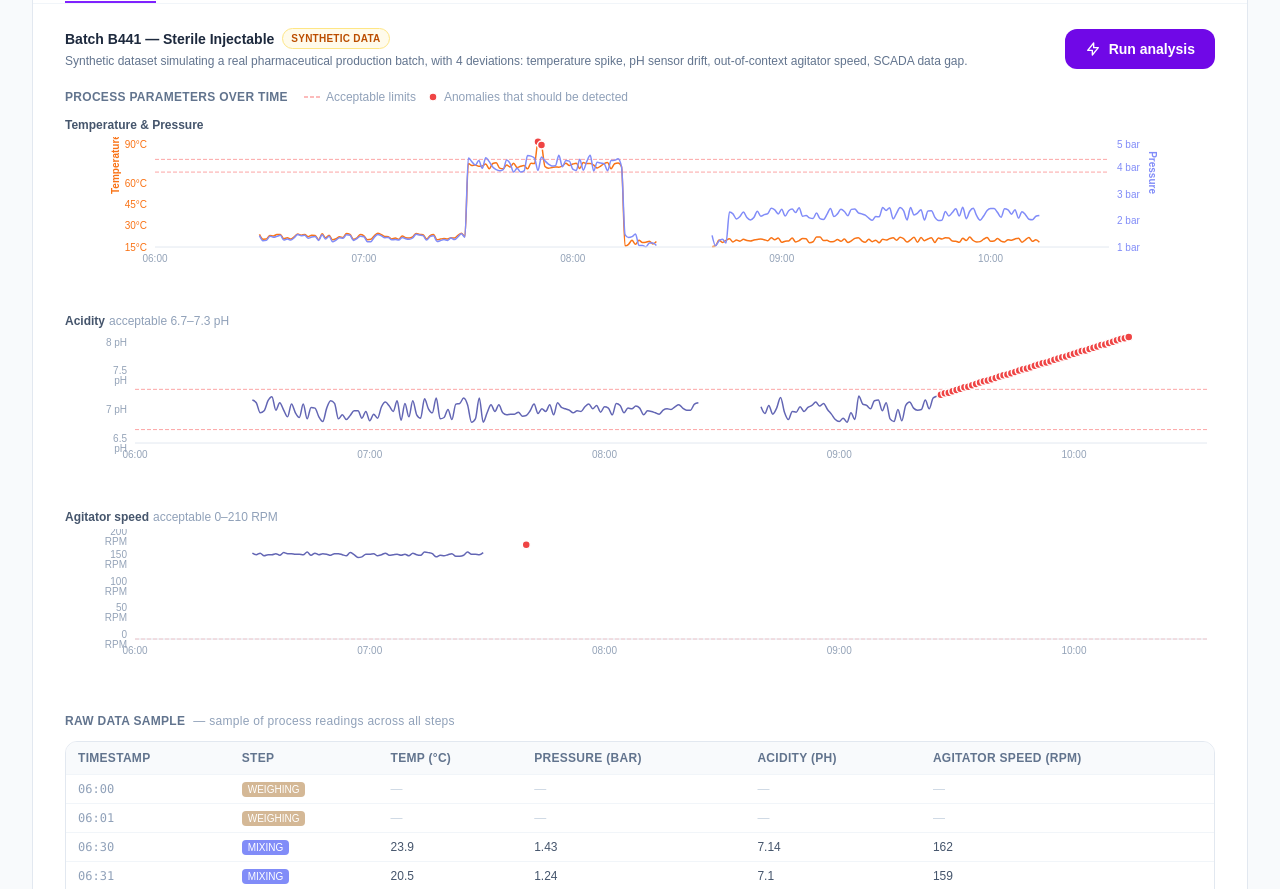
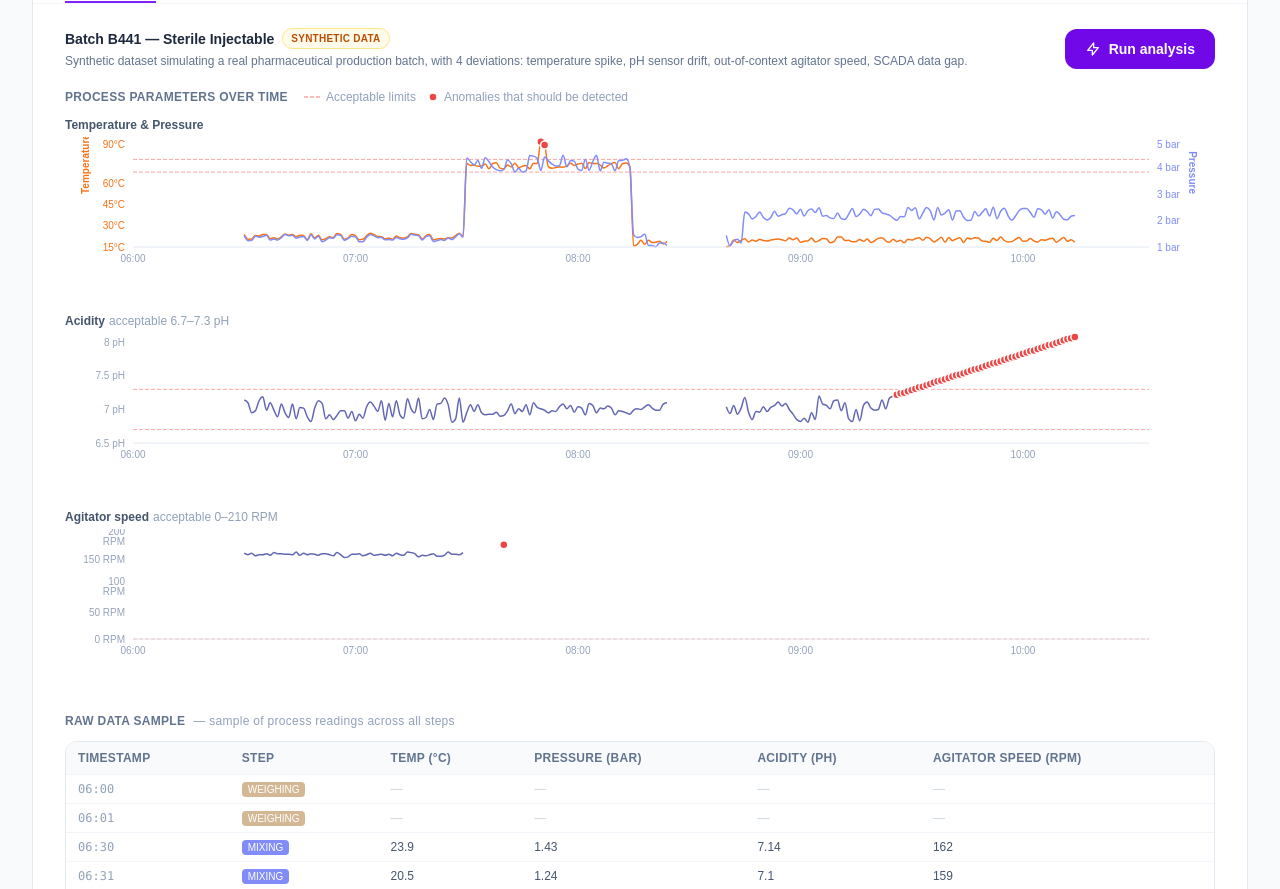
Before and after one commit to samuelpilot86/ai-deviation-detective, a Next.js app: page / in a window 1280 px wide. Shown: the part 480-1369 px from the top of the page. Built offline with nearby package versions, Linux system fonts and the light colour scheme.

Commit message:
Align X-axis start/end across all 3 charts: unify Y-axis widths and chart margins

```diff
--- a/components/BatchPreview.tsx
+++ b/components/BatchPreview.tsx
@@ -159,7 +159,7 @@ function Sparkline({
         </span>
       </p>
       <ResponsiveContainer width="100%" height={height}>
-        <ComposedChart data={points} margin={{ top: 4, right: 8, left: 32, bottom: 20 }}>
+        <ComposedChart data={points} margin={{ top: 4, right: 66, left: 8, bottom: 20 }}>
           <XAxis
             dataKey="i"
             type="number"
@@ -180,7 +180,7 @@ function Sparkline({
             tick={{ fontSize: 10, fill: "#94a3b8" }}
             axisLine={false}
             tickLine={false}
-            width={38}
+            width={60}
           />
           <Tooltip
             content={({ active, payload }) => {
@@ -309,7 +309,7 @@ function TempPressureChart({ data, height = 160 }: { data: Row[]; height?: numbe
         Temperature &amp; Pressure
       </p>
       <ResponsiveContainer width="100%" height={height}>
-        <ComposedChart data={points} margin={{ top: 4, right: 48, left: 38, bottom: 20 }}>
+        <ComposedChart data={points} margin={{ top: 4, right: 8, left: 8, bottom: 20 }}>
           <XAxis
             dataKey="i"
             type="number"
@@ -330,7 +330,7 @@ function TempPressureChart({ data, height = 160 }: { data: Row[]; height?: numbe
             tick={{ fontSize: 10, fill: "#f97316" }}
             axisLine={false}
             tickLine={false}
-            width={52}
+            width={60}
             label={{ value: "Temperature", angle: -90, position: "insideLeft", offset: 12, style: { fontSize: 10, fill: "#f97316", fontWeight: 600 } }}
           />
           {/* Right Y — Pressure */}
```
